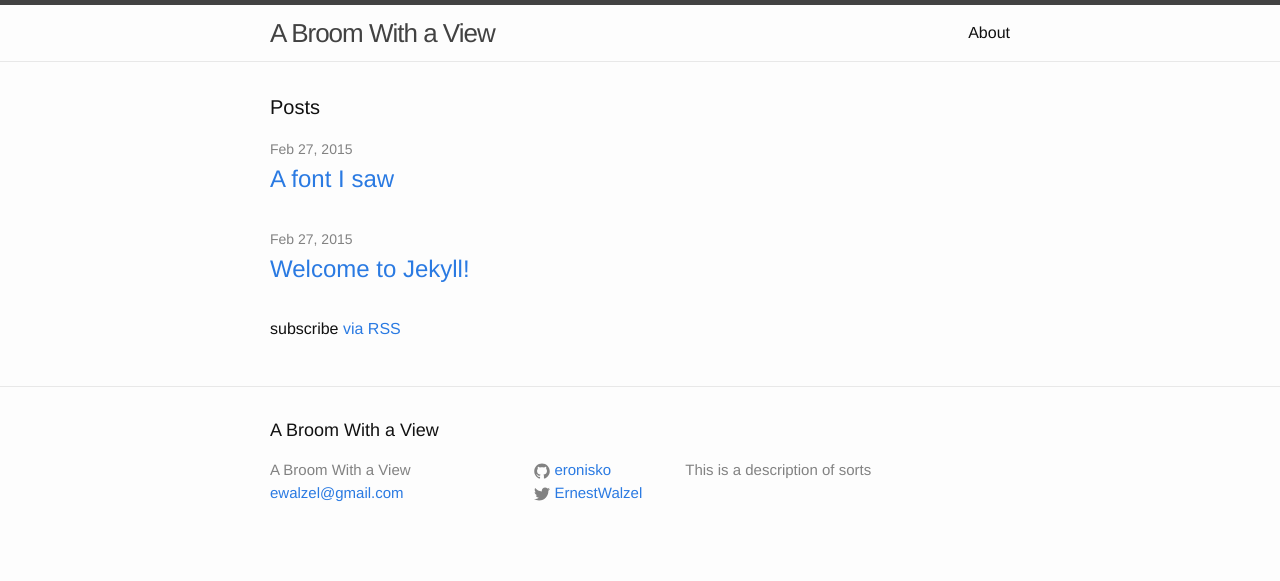
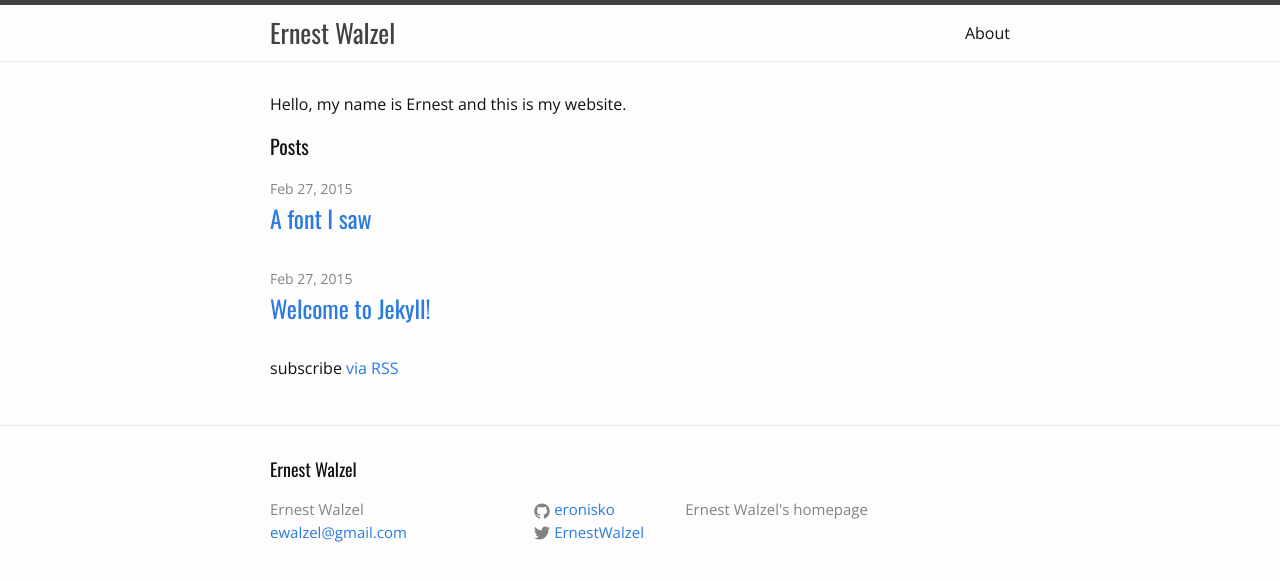
Before and after one commit to eronisko/homepage, a Jekyll site: the page built from index.html, in a window 1280 px wide. Shown: the top 581 px of the page. Built offline with Jekyll 4.4.1, drawn with Linux system fonts in a browser that asks for light colours.

Commit message:
Messing about with style

```diff
--- a/_config.yml
+++ b/_config.yml
@@ -1,8 +1,7 @@
 # Site settings
-title: A Broom With a View
+title: Ernest Walzel
 email: ewalzel@gmail.com
-description: > # this means to ignore newlines until "baseurl:"
-  This is a description of sorts
+description: Ernest Walzel's homepage
 baseurl: "" # the subpath of your site, e.g. /blog/
 url: "http://yourdomain.com" # the base hostname & protocol for your site
 twitter_username: ErnestWalzel
--- a/_includes/head.html
+++ b/_includes/head.html
@@ -9,4 +9,5 @@
   <link rel="stylesheet" href="{{ "/css/main.css" | prepend: site.baseurl }}">
   <link rel="canonical" href="{{ page.url | replace:'index.html','' | prepend: site.baseurl | prepend: site.url }}">
   <link rel="alternate" type="application/rss+xml" title="{{ site.title }}" href="{{ "/feed.xml" | prepend: site.baseurl | prepend: site.url }}" />
+
 </head>
--- a/_sass/_base.sass
+++ b/_sass/_base.sass
@@ -63,6 +63,8 @@ li
  */
 h1, h2, h3, h4, h5, h6
   font-weight: 300
+  font-family: $heading-font-family
+  font-weight: 400
 
 /*
  * Links
--- a/_sass/_layout.sass
+++ b/_sass/_layout.sass
@@ -9,9 +9,10 @@
   position: relative
 
 .site-title
+  font-family: $heading-font-family
   font-size: 26px
+  font-weight: 400
   line-height: 56px
-  letter-spacing: -1px
   margin-bottom: 0
   float: left
   &,
--- a/css/main.sass
+++ b/css/main.sass
@@ -1,15 +1,13 @@
 ---
 # Only the main Sass file needs front matter (the dashes are enough)
 ---
-@charset "utf-8"
-
-
-
 // Our variables
-$base-font-family: Helvetica, Arial, sans-serif
+$base-font-family: "Open Sans", Helvetica, sans-serif
 $base-font-size:   16px
 $small-font-size:  $base-font-size * 0.875
 $base-line-height: 1.5
+
+$heading-font-family: Oswald, Helvetica, sans-serif
 
 $spacing-unit:     30px
 
@@ -42,4 +40,8 @@ $on-laptop:        800px
 
 
 // Import partials from `sass_dir` (defaults to `_sass`)
-@import base, layout, syntax-highlighting
+@import "base", "layout", "syntax-highlighting"
+@import url(http://fonts.googleapis.com/css?family=Oswald:400,700,300)
+@import url(http://fonts.googleapis.com/css?family=Open+Sans)
+
+@charset "utf-8"
--- a/index.html
+++ b/index.html
@@ -3,6 +3,9 @@ layout: default
 ---
 
 <div class="home">
+  <p>
+    Hello, my name is Ernest and this is my website.
+  </p>
 
   <h1 class="page-heading">Posts</h1>
 
```
